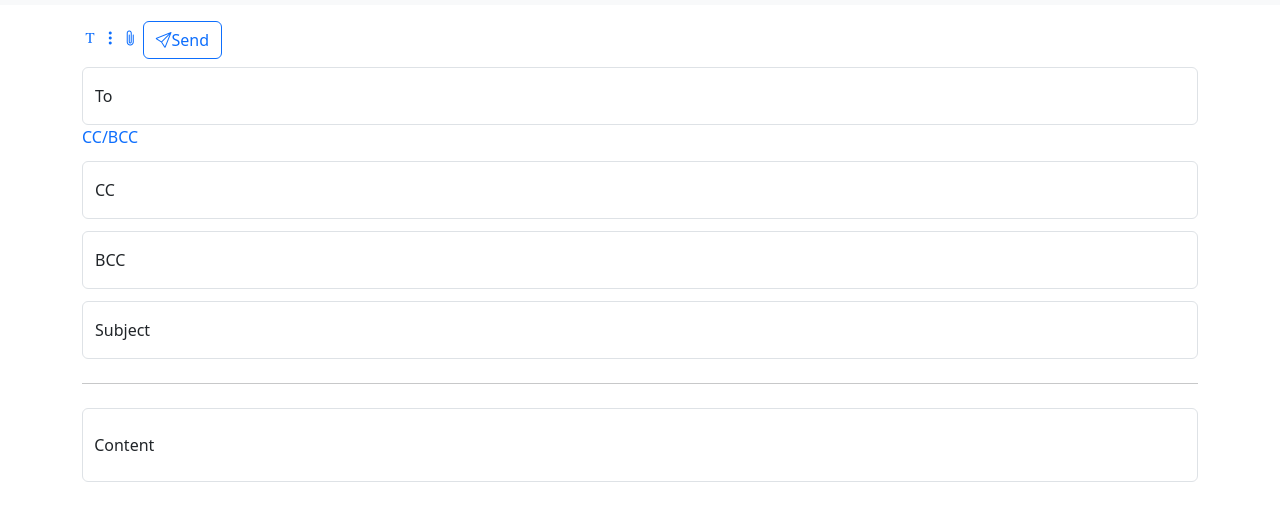
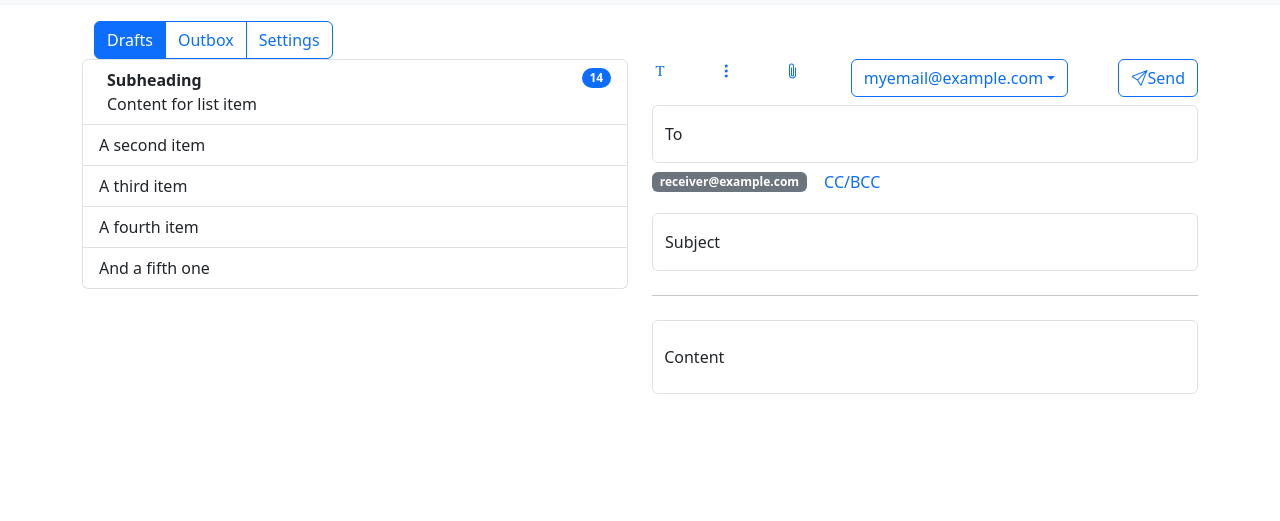
Before and after one commit to mxdkl/curly-carnival, a plain HTML site: page site/templates/app_statistic_sample.html in a window 1280 px wide. Shown: the part 59-580 px from the top of the page. Drawn offline with nearby package versions, Linux system fonts and the light colour scheme.

Commit message:
draft-webpage updated

```diff
--- a/site/static/css/app-main.css
+++ b/site/static/css/app-main.css
@@ -7,4 +7,3 @@ main.container {margin-top:5rem;}
 .no-underline{text-decoration: none;}
 .textarea{display:block; padding: 1.5rem 0.7rem;}
 .textarea[contenteditable]:empty::before {content: "Content"; color: #212529; font-size:1rem;}
-.
--- a/site/templates/app_statistic_sample.html
+++ b/site/templates/app_statistic_sample.html
@@ -23,33 +23,68 @@
     </div>
 </nav>
 <main class="container">
+    <nav class="container">
+        <div class="btn-group">
+            <a href="/drafts" class="btn btn-outline-primary active" aria-current="page">Drafts</a>
+            <a href="#" class="btn btn-outline-primary">Outbox</a>
+            <a href="#" class="btn btn-outline-primary">Settings</a>
+        </div>
+    </nav>
+    <div class="row">
+        <div class="col d-none d-lg-block">
+            <ul class="list-group">
+                <li class="list-group-item d-flex justify-content-between align-items-start">
+                    <div class="ms-2 me-auto">
+                        <div class="fw-bold">Subheading</div>
+                        Content for list item
+                    </div>
+                    <span class="badge text-bg-primary rounded-pill">14</span>
+                </li>
+                <li class="list-group-item">A second item</li>
+                <li class="list-group-item">A third item</li>
+                <li class="list-group-item">A fourth item</li>
+                <li class="list-group-item">And a fifth one</li>
+            </ul>
+        </div>
+        <div class="col">
             <form class="d-grid gap-2">
-        <div>
+                <div class="d-flex justify-content-between">
                     <a class="no-underline" href="#"><i class="bi bi-fonts"></i></a>
                     <a class="no-underline" href="#"><i class="bi bi-three-dots-vertical"></i></a>
                     <a class="no-underline" href="#"><i class="bi bi-paperclip"></i></a>
+                    <div class="dropdown">
+                        <button class="btn btn-outline-primary dropdown-toggle" type="button" data-bs-toggle="dropdown" aria-expanded="false">myemail@example.com</button>
+                        <ul class="dropdown-menu">
+                            <li><a class="dropdown-item" href="#">another@example.com</a></li>
+                        </ul>
+                    </div>
                     <button class="btn btn-outline-primary" type="submit"><i class="bi bi-send"></i>Send</button>
                 </div>
                 <div class="form-floating mb-1">
-            <input type="email" class="form-control" id="toInput" placeholder="name@example.com">
+                    <input type="email" class="form-control" id="toInput" placeholder="name@example.com" />
+                    <span class="badge bg-secondary">receiver@example.com</span>
                     <label for="toInput">To</label>
-            <a class="no-underline" href="#">CC/BCC</a>
+                    <button class="btn btn-link no-underline" type="button" data-bs-toggle="collapse" data-bs-target="#cc&bcc" aria-expanded="false" aria-controls="cc&bcc" >CC/BCC</button>
                 </div>
+                <div class="collapse" id="cc&bcc">
                     <div class="form-floating mb-1">
                         <input type="email" class="form-control" id="ccInput" placeholder="name@example.com">
                         <label for="toInput">CC</label>
                     </div>
                     <div class="form-floating mb-1">
-            <input type="email" class="form-control" id="ccInput" placeholder="name@example.com">
+                        <input type="email" class="form-control" id="bccInput" placeholder="name@example.com">
                         <label for="toInput">BCC</label>
+                    </div>
                 </div>
                 <div class="form-floating">
                     <input type="email" class="form-control" id="subjectInput" placeholder="name@example.com">
                     <label for="subjectInput">Subject</label>
                 </div>
                 <hr />
-        <span role="textbox" class="form-control textarea" contenteditable="true" aria-multiline="true" aria-required="true"></span>
+
+                <span id="contentInput" role="textbox" class="form-control textarea" contenteditable="true" aria-multiline="true" aria-required="true"></span>
             </form>
+        </div>
 </main>
 
 <script src="https://cdn.jsdelivr.net/npm/bootstrap@5.3.2/dist/js/bootstrap.bundle.min.js" integrity="sha384-C6RzsynM9kWDrMNeT87bh95OGNyZPhcTNXj1NW7RuBCsyN/o0jlpcV8Qyq46cDfL" crossorigin="anonymous"></script>
```
Lines whose indentation alone changed are shown as unchanged.
